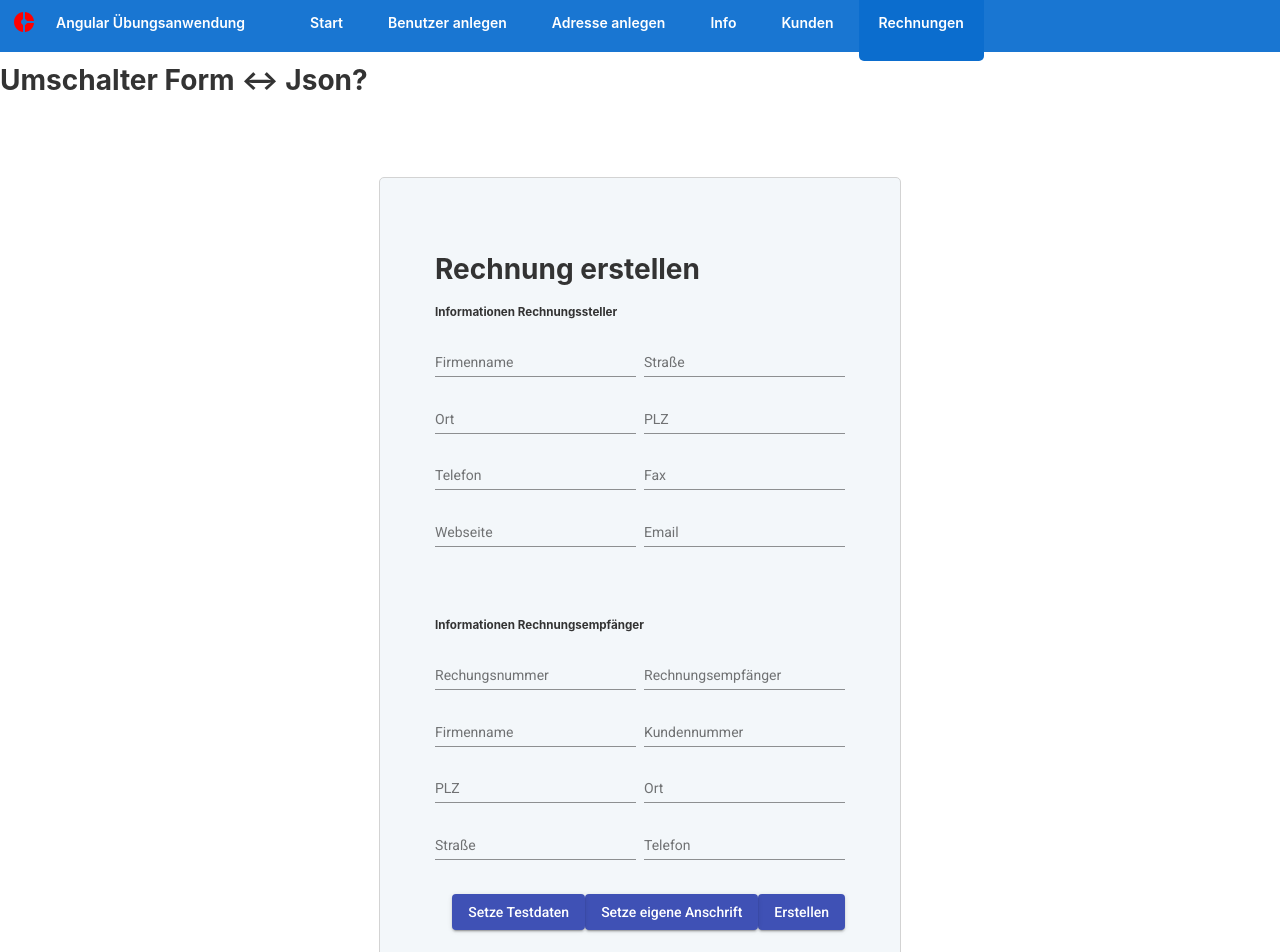
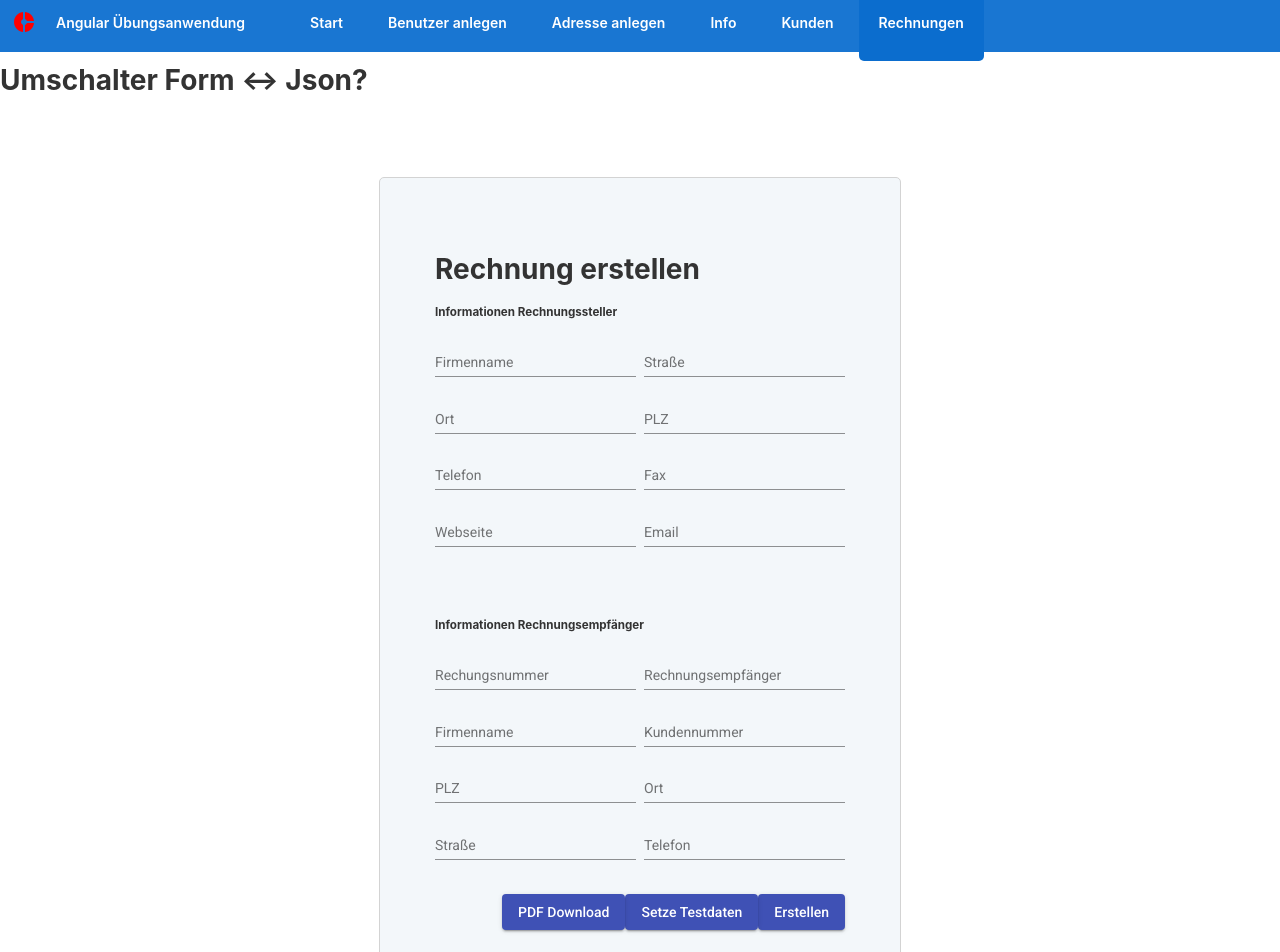
Before and after one commit to ChrisS1918/Uebungsanwendung, an Angular app in the folder UebungsProjekt.Web/ClientApp/: page /rechnungen in a window 1280 px wide. Shown: the top 952 px of the page. Built offline with nearby package versions, Linux system fonts and the light colour scheme.

Commit message:
DownloadPDF 1.0

```diff
--- a/UebungsProjekt.Web/ClientApp/src/app/rechnungen/rechnung-erstellen/rechnung-erstellen.component.html
+++ b/UebungsProjekt.Web/ClientApp/src/app/rechnungen/rechnung-erstellen/rechnung-erstellen.component.html
@@ -130,8 +130,9 @@
 
         <br>
         <button type="submit" class="submitButton" (click)="createInvoice()" mat-raised-button color="primary">Erstellen</button>
-        <button type="submit" class="submitButton" (click)="setOwnInformations()" mat-raised-button color="primary">Setze eigene Anschrift</button>
+        <!--<button type="submit" class="submitButton" (click)="setOwnInformations()" mat-raised-button color="primary">Setze eigene Anschrift</button>-->
         <button type="submit" class="submitButton" (click)="setTestData()" mat-raised-button color="primary">Setze Testdaten</button>
+        <button type="submit" class="submitButton" (click)="downloadPdf()" mat-raised-button color="primary">PDF Download</button>
       </form>
     </div>
   </div>
--- a/UebungsProjekt.Web/ClientApp/src/app/rechnungen/rechnung-erstellen/rechnung-erstellen.component.ts
+++ b/UebungsProjekt.Web/ClientApp/src/app/rechnungen/rechnung-erstellen/rechnung-erstellen.component.ts
@@ -16,6 +16,7 @@ export class RechnungErstellenComponent implements OnInit {
   constructor(private rechnungService: RechnungService) { }
 
   rechnung: Rechnung;
+  rechnungPDF;
 
   dto;
   ngOnInit() {
@@ -68,7 +69,7 @@ export class RechnungErstellenComponent implements OnInit {
    ))
    console.log(JSON.stringify(this.dto));
    this.config.postedData = this.dto;
-   this.rechnungService.createInvoice(this.config.url, this.config.postedData, this.config.httpOptions).subscribe(r => console.log(r));
+   this.rechnungService.createInvoice(this.config.url, this.config.postedData, this.config.httpOptions).subscribe(r => console.log(this.rechnungPDF = r));
   }
 
   setOwnInformations() {
@@ -103,4 +104,18 @@ export class RechnungErstellenComponent implements OnInit {
     });
   }
 
+
+  downloadPdf(base64String, fileName) {
+    const source = `data:application/pdf;base64,${this.rechnungPDF}`;
+    const link = document.createElement("a");
+    link.href = source;
+    link.download = `${fileName}.pdf`
+    link.click();
+  }
+
+  onClickDownloadPdf(){
+    let base64String = this.rechnungPDF;
+    this.downloadPdf(base64String,"sample");
+  }
+
 }
```
